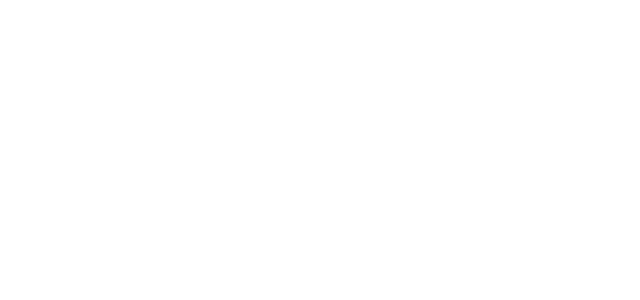
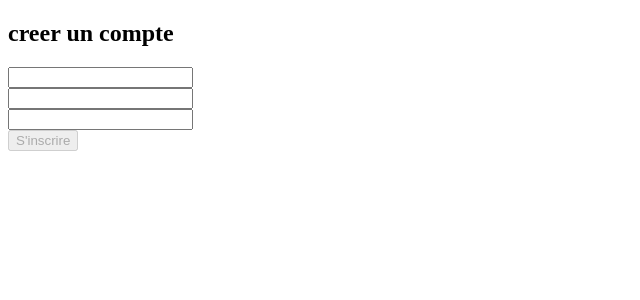
Before and after one commit to thomas-bruston/angutrain, an Angular app: page /inscription in a window 1280 px wide. Before the commit this address led to /. Shown: the top 300 px of the page, without its empty margins (0-640 px from the left). Built offline with nearby package versions, Linux system fonts and the light colour scheme.

Commit message:
J18 - Formulaires template-driven avec validation

```diff
--- a/src/app/app.routes.ts
+++ b/src/app/app.routes.ts
@@ -7,6 +7,7 @@
 import { Profil } from './profil/profil';
 import { Todo } from './todo/todo';
 import { PostDetail } from './post-detail/post-detail';
+import { Inscription } from './inscription/inscription';
 
 
 
@@ -18,5 +19,6 @@
     {path: 'posts' , component:Posts},
     {path: 'Profil' , component:Profil},
     {path:'todo' , component:Todo},
-    {path:'posts/:id' , component:PostDetail}
+    {path:'posts/:id' , component:PostDetail},
+    {path:'inscription' , component:Inscription}
 ];
--- /dev/null
+++ b/src/app/inscription/inscription.html
@@ -0,0 +1,59 @@
+<div class="inscription">
+    <H2>creer un compte</H2>
+
+    <form #inscriptionForm ="ngForm" (ngSubmit)="onSubmit()">
+
+
+<div>
+    <label for="nom"></label>
+    <input
+    type = "text"
+    [(ngModel)] = "formData.nom"
+    name = "nom"
+    #nomRef = "ngModel"
+    required
+    minlength="3">
+
+    @if (nomRef.invalid && nomRef.touched){
+        <p>Nom requis 3 lettres minimum</p>
+
+    }
+
+</div>
+
+<div>
+    <label for="email"></label>
+    <input
+    type ="text"
+    [(ngModel)] = "formData.email"
+    name = "email"
+    #emailRef = "ngModel"
+    required
+    email>
+    @if ( emailRef.invalid && emailRef.touched){
+    <p>Email invalide</p>}
+</div>
+
+<div>
+    <label for="mot de passe"></label>
+<input
+type="password"
+[(ngModel)]= "formData.motDePasse"
+name= "motDePasse"
+#mdpRef = "ngModel"
+required
+minlength="6"
+>
+@if ( mdpRef.invalid && mdpRef.touched ){
+    <p>Mot de passe requis, minimum 6 caracteres</p>
+
+}
+</div>
+
+<button type="submit" [disabled]="inscriptionForm.invalid">S'inscrire</button>
+
+</form>
+
+@if (submitted) {
+    <p>inscription reussie {{formData.nom}}</p>
+}
--- /dev/null
+++ b/src/app/inscription/inscription.ts
@@ -0,0 +1,31 @@
+import { Component } from '@angular/core';
+import { FormsModule } from '@angular/forms';
+
+export interface IInscription{
+  nom : string;
+  email : string;
+  motDePasse : string;
+}
+
+@Component({
+  selector: 'app-inscription',
+  standalone : true,
+  imports: [FormsModule],
+  templateUrl: './inscription.html',
+  styleUrl: './inscription.css',
+})
+export class Inscription {
+
+  formData:IInscription = {
+    nom : '',
+    email : '',
+    motDePasse : '',
+  }
+  submitted : boolean = false;
+
+  onSubmit() : void{
+    this.submitted = true;
+    console.log('formulaire soumis:', this.formData);
+  }
+
+}
```
Also changed, not shown: src/app/inscription/inscription.css (added), 1 other file (tests, documents, lock files or other folders).
